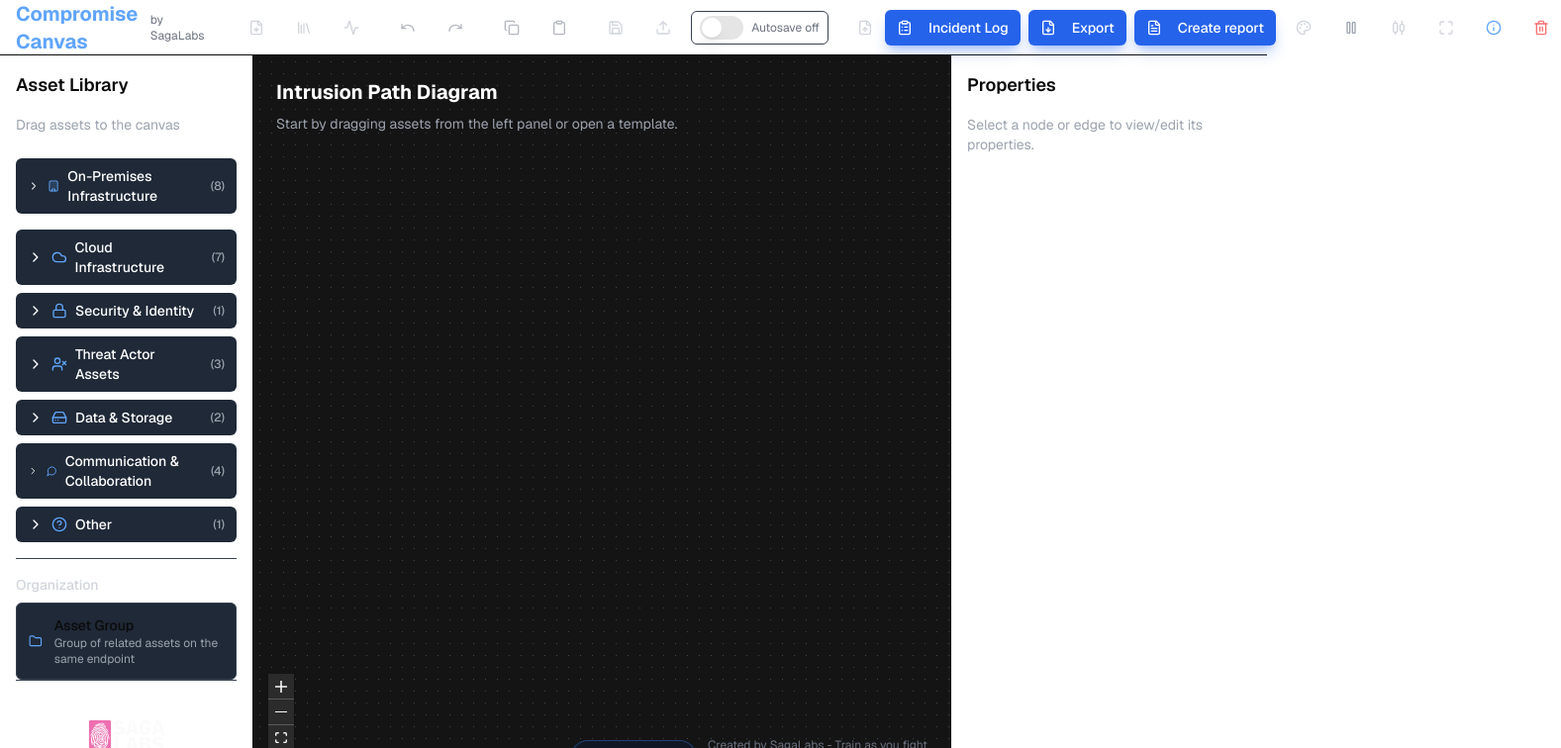
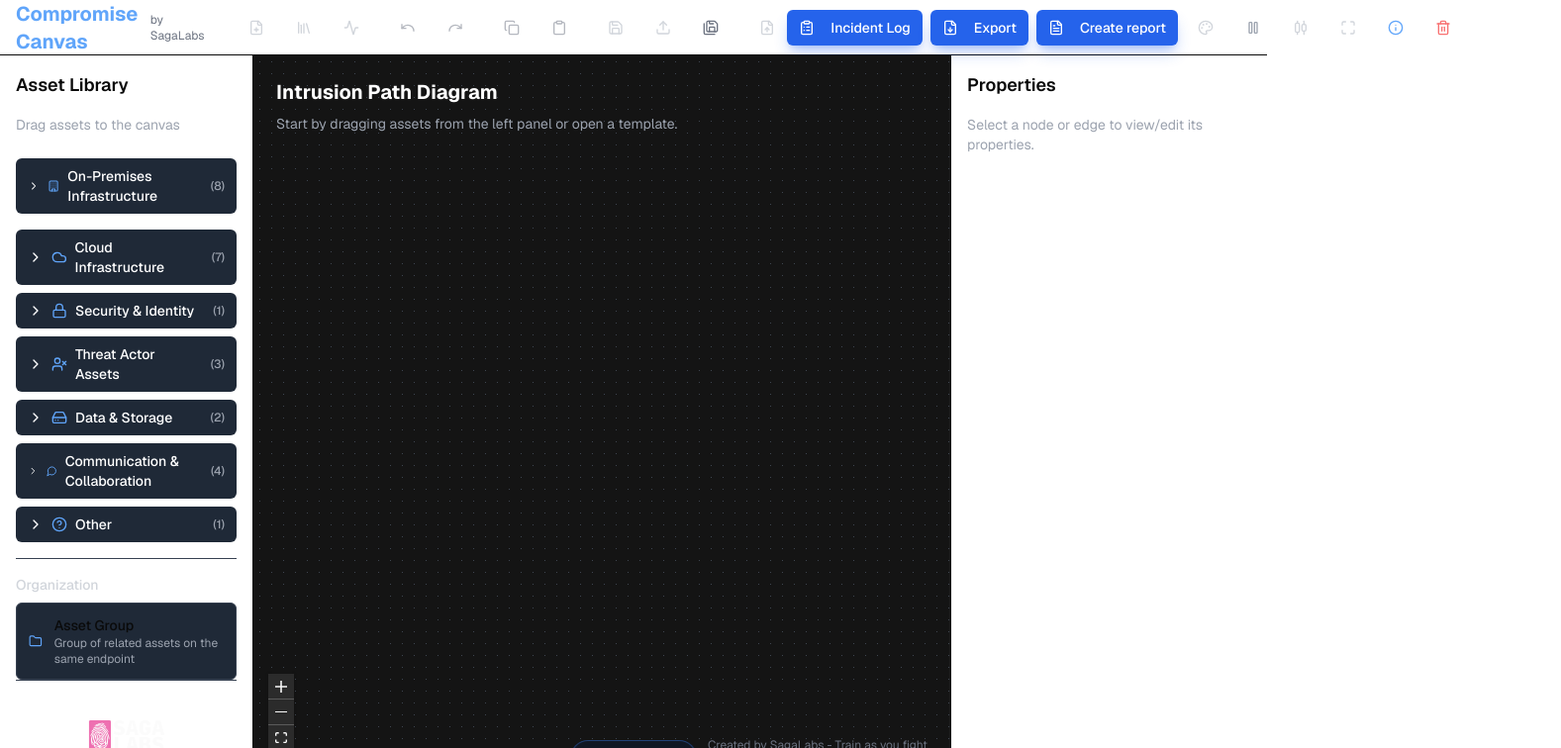
Before and after one commit to SagaLabs/CompromiseCanvas, a Next.js app: page / in a window 1280 px wide. Shown: the top 756 px of the page at 99% size, 1577 px wide, since content can reach past the window. Built offline with nearby package versions, Linux system fonts and the light colour scheme.

Commit message:
Compact autosave toolbar control

```diff
--- a/components/header-controls.tsx
+++ b/components/header-controls.tsx
@@ -9,6 +9,7 @@ import {
 } from "@/components/ui/dropdown-menu"
 import {
   Save,
+  SaveAll,
   Upload,
   ClipboardList,
   FileDown,
@@ -30,7 +31,6 @@ import {
 import ThemePicker from "./theme-picker"
 import { DownloadImageMenuItems } from "./download-button"
 import ExportReportButton from "./export-report-button"
-import { Switch } from "@/components/ui/switch"
 import type { AutosaveStatus } from "@/hooks/use-compromise-canvas-state"
 
 interface HeaderControlsProps {
@@ -229,24 +229,36 @@ export default function HeaderControls({
             <Upload className="h-5 w-5" aria-hidden="true" />
             <span className="sr-only">Load from browser storage</span>
           </Button>
-          <div
-            className="flex items-center gap-2 rounded-md border border-gray-700 px-2 py-1"
+          <Button
+            variant="ghost"
+            size="icon"
+            role="switch"
+            aria-checked={autosaveEnabled}
+            aria-label="Toggle autosave"
+            onClick={() => onToggleAutosave(!autosaveEnabled)}
             title={autosaveTitle}
+            className={`relative hover:bg-gray-700 ${
+              autosaveStatus === "error"
+                ? "text-red-400"
+                : autosaveEnabled
+                  ? "text-green-400"
+                  : "text-gray-500"
+            }`}
           >
-            <Switch
-              checked={autosaveEnabled}
-              onCheckedChange={onToggleAutosave}
-              aria-label="Toggle autosave"
+            <SaveAll
+              className={`h-5 w-5 ${autosaveStatus === "saving" ? "animate-pulse" : ""}`}
+              aria-hidden="true"
             />
             <span
-              className={`whitespace-nowrap text-xs ${
-                autosaveStatus === "error" ? "text-red-400" : autosaveEnabled ? "text-green-400" : "text-gray-500"
-              }`}
+              className="sr-only"
               aria-live="polite"
             >
               {autosaveLabel}
             </span>
-          </div>
+            {autosaveStatus === "pending" && autosaveEnabled && (
+              <span className="absolute right-1 top-1 h-1.5 w-1.5 rounded-full bg-amber-400" aria-hidden="true" />
+            )}
+          </Button>
           <div className="ip-divider h-6 w-px"></div>
           <Button
             variant="ghost"
```
